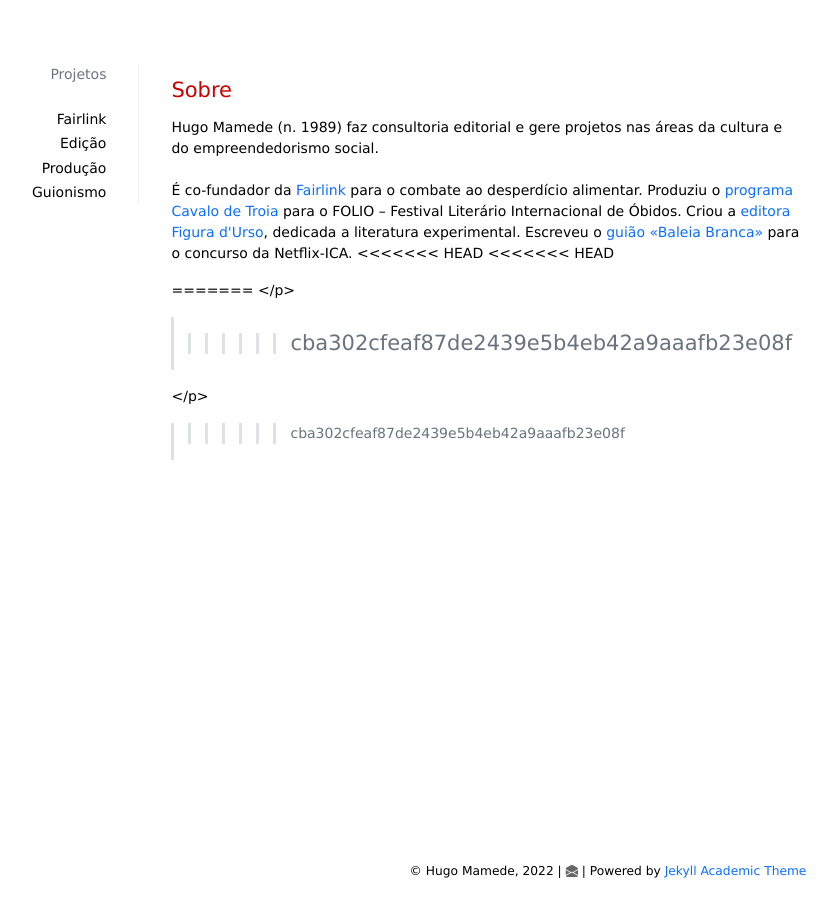
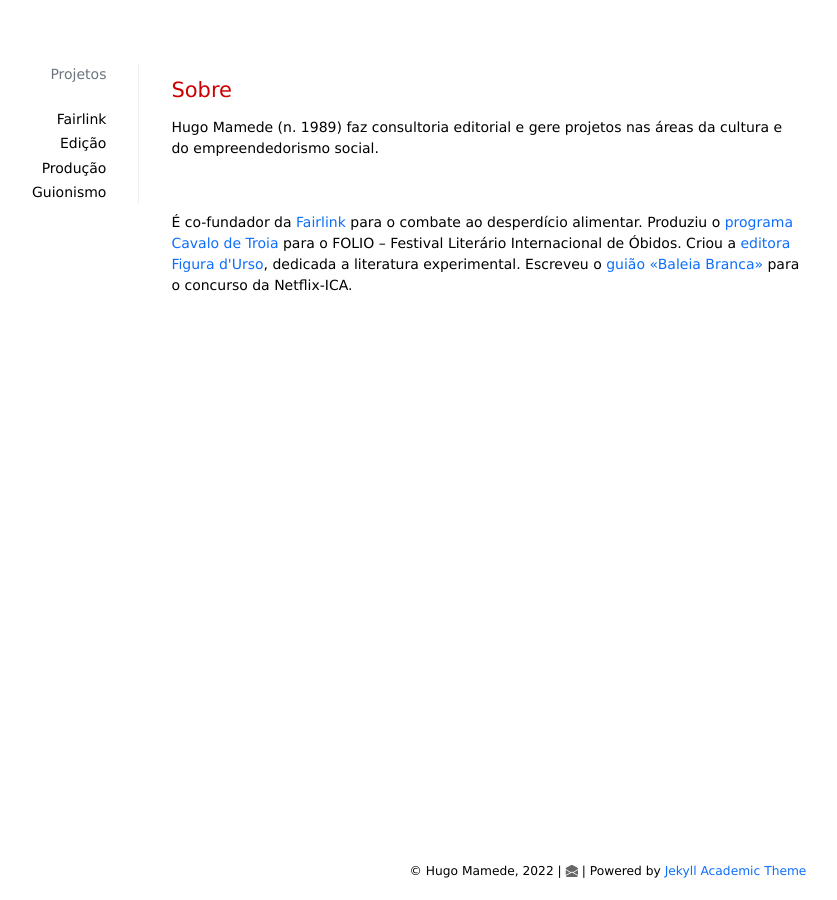
Before and after one commit to hugomamede/hugomamede.github.io, a Jekyll site: the page built from index.md, in a window 1280 px wide. Shown: the whole page, without its empty margins (32-869 px from the left). Built offline with Jekyll 4.4.1, drawn with Linux system fonts in a browser that asks for light colours; nearby versions of some CDN libraries; a style sheet for code colours, icons or effects is not loaded.

Commit message:
Update index.md

```diff
--- a/index.md
+++ b/index.md
@@ -3,16 +3,6 @@ layout: default
 ---
 
 <h1 style="color: #cc0000;">Sobre</h1>
-<p>Hugo Mamede (n. 1989) faz consultoria editorial e gere projetos nas áreas da cultura e do empreendedorismo social.
+<p>Hugo Mamede (n. 1989) faz consultoria editorial e gere projetos nas áreas da cultura e do empreendedorismo social.<p>
 <br>
-<br>
-É co-fundador da <a href="\fairlink">Fairlink</a> para o combate ao desperdício alimentar. Produziu o <a href="\cavalo-de-troia">programa Cavalo de Troia</a> para o FOLIO – Festival Literário Internacional de Óbidos. Criou a <a href="\figura-durso">editora Figura d'Urso</a>, dedicada a literatura experimental. Escreveu o <a href="\baleia-branca">guião «Baleia Branca»</a> para o concurso da Netflix-ICA.
-<<<<<<< HEAD
-<<<<<<< HEAD
-</p>
-=======
-</p>
->>>>>>> cba302cfeaf87de2439e5b4eb42a9aaafb23e08f
-=======
-</p>
->>>>>>> cba302cfeaf87de2439e5b4eb42a9aaafb23e08f
+<p>É co-fundador da <a href="\fairlink">Fairlink</a> para o combate ao desperdício alimentar. Produziu o <a href="\cavalo-de-troia">programa Cavalo de Troia</a> para o FOLIO – Festival Literário Internacional de Óbidos. Criou a <a href="\figura-durso">editora Figura d'Urso</a>, dedicada a literatura experimental. Escreveu o <a href="\baleia-branca">guião «Baleia Branca»</a> para o concurso da Netflix-ICA.</p>
```
